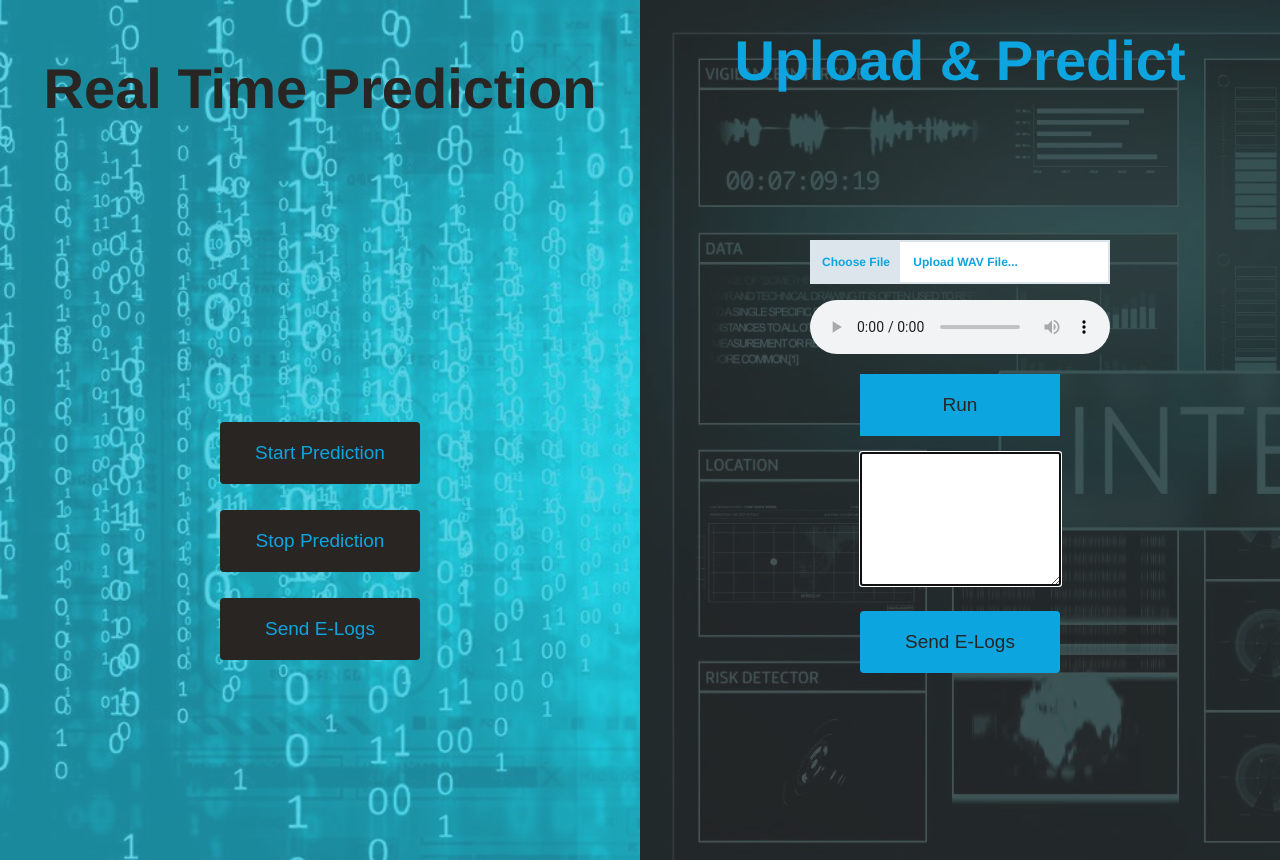
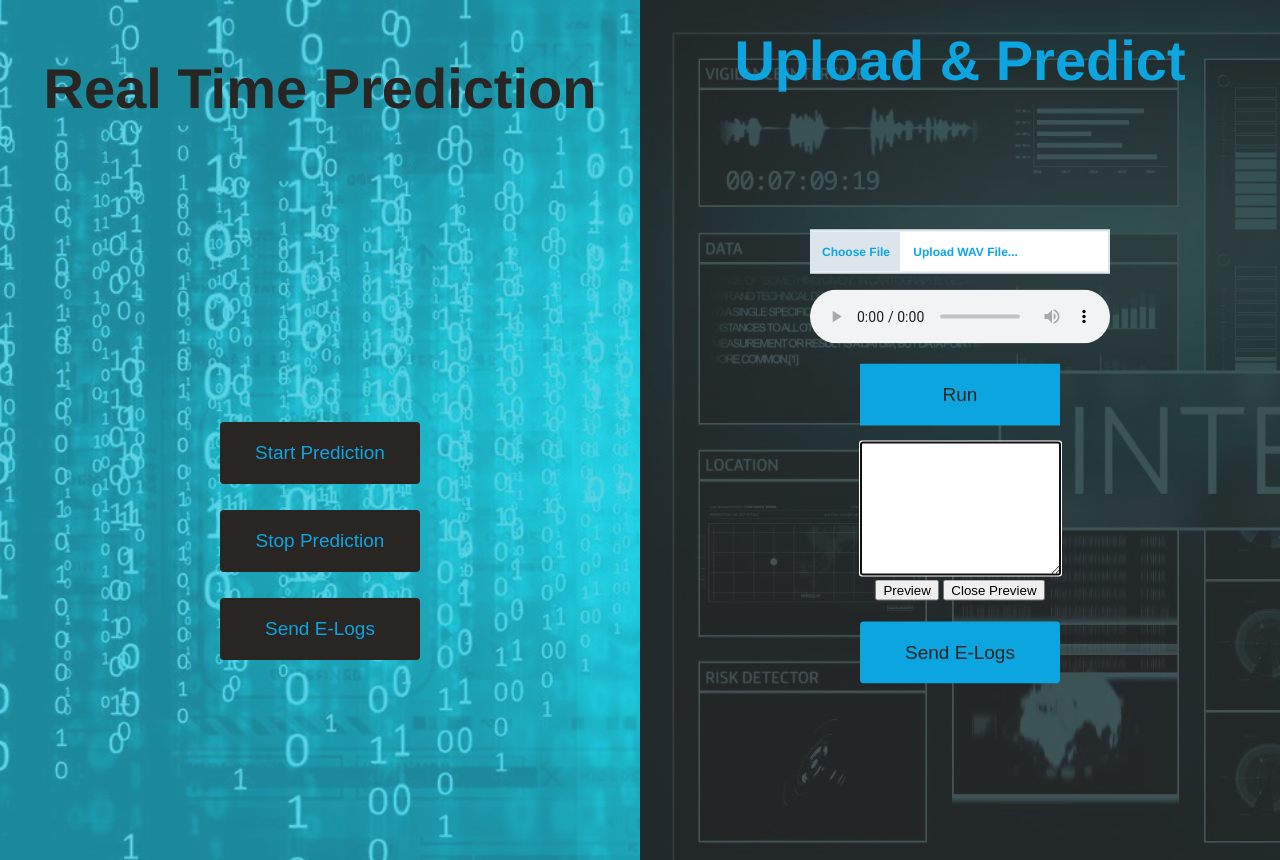
Before and after one commit to caudiopd/audiopd, a Flask app: page /index.html in a window 1280 px wide. Shown: the part 41-901 px from the top of the page. Run offline with Flask 2, Linux system fonts and the light colour scheme; some libraries are stand-ins or nearby versions.

Commit message:
Update index.html

```diff
--- a/templates/index.html
+++ b/templates/index.html
@@ -53,6 +53,16 @@ emailjs.init("user_DMcYvnWAixcEdHEFs362N");
  let sendwav = [];
  let sendsamp=[];
 
+function preview() {
+        previewOpen = window.open("", "previewOpen", "width=500, height=600");
+        previewOpen.document.body.innerHTML = "<pre>" + document.getElementById("wavout").value + "</pre>"; // Get the value of text area and run HTML code
+
+      }
+      function closePreview() {
+        previewOpen.close();
+        // function to close the preview
+      }
+
  function sendEmail(msg) {
 
   var temp = {
@@ -75,6 +85,7 @@ emailjs.init("user_DMcYvnWAixcEdHEFs362N");
         sendsamp=[];
         const recognizer = await createModel();
         const classLabels = recognizer.wordLabels(); // get class labels
+        document.getElementById("label-container").style.display="";
         const labelContainer = document.getElementById("label-container");
         for (let i = 0; i < classLabels.length; i++) {
             labelContainer.appendChild(document.createElement("div"));
@@ -98,7 +109,7 @@ emailjs.init("user_DMcYvnWAixcEdHEFs362N");
               var lab = classLabels[i];
               if(lab.includes("Background Noise"))
               {
-                const classPrediction = "-------------------------------" ;
+                const classPrediction = "" ;
                 labelContainer.childNodes[i].innerHTML = classPrediction;
               }
               else if(score >= 0.50)
@@ -214,12 +225,12 @@ function refresh(){
     <h1>Real Time Prediction</h1>
     <div class="centered">
 
-      <div id="label-container"></div>
+
     <button class="button" onClick="init()"><span>Start Prediction</span></button>
 
    <p><button class="button" onClick="check()"><span>Stop Prediction</span></button></p>
 
-
+   <div id="label-container"></div>
 
     <button class="button"  onclick="mail()"><span>Send E-Logs</span></button>
 
@@ -267,9 +278,10 @@ function refresh(){
             {{ res }}
             {% endfor %}
           </textarea>
-
           <div>
             {{ ots }}</div>
+            <span><input id="preview" type="submit" class="preview" value="Preview" onClick="preview()">
+              <input id="closePreview" type="submit" class="preview" value="Close Preview" onClick="closePreview()"></span>
       </div>
    {% endif %}</p>
 
```
